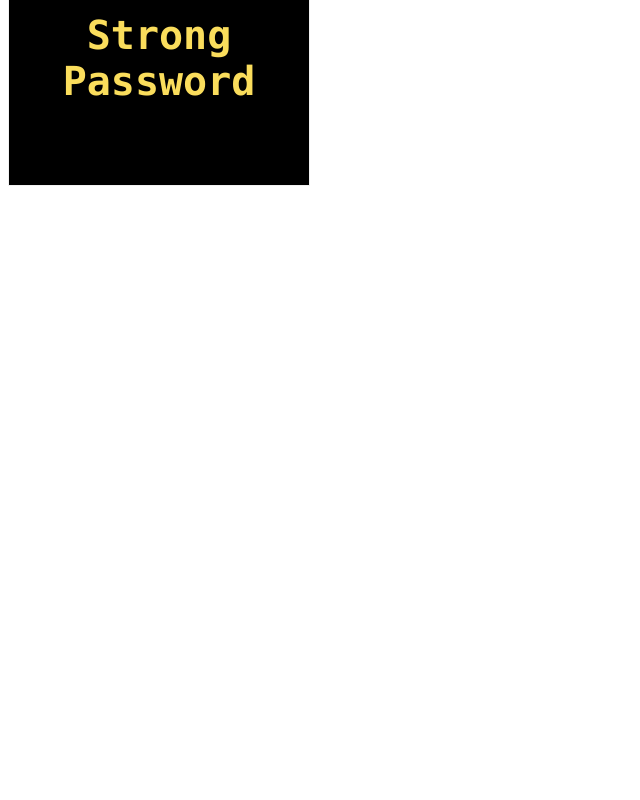
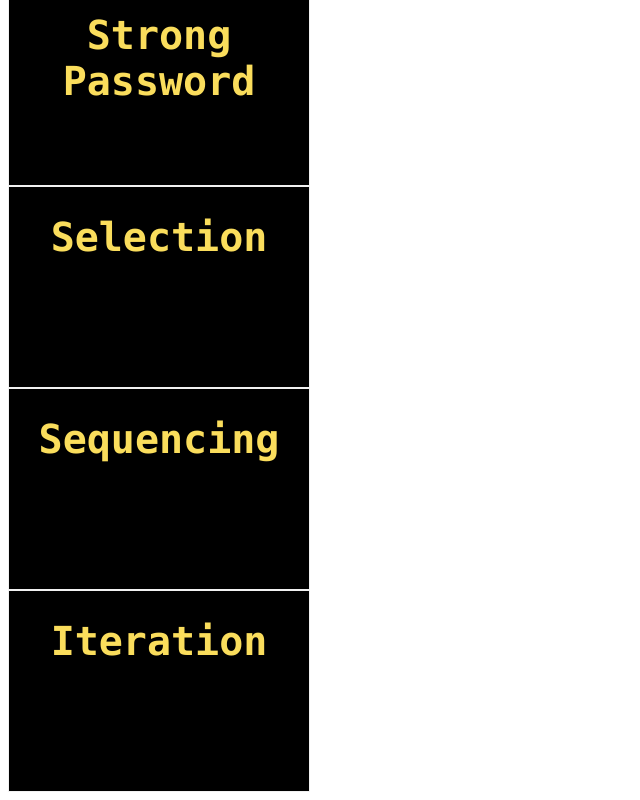
Before and after one commit to lbaerga/apcspVocab, a plain HTML site: page index.html in a window 1280 px wide. Shown: the part 428-1228 px from the top of the page, without its empty margins (0-640 px from the left). Before the commit the page ends 800 px from the top, so only its background shows below. Drawn offline with Linux system fonts and the light colour scheme.

Commit message:
updated to include 10/7"

```diff
--- a/index.html
+++ b/index.html
@@ -91,6 +91,39 @@
     </div>
   </div>
 </div>
+<div class="flip-card">
+  <div class="flip-card-inner">
+    <div class="flipCardFront">
+      <h1>Selection</h1>
+    </div>
+    <div class="flipCardBack">
+      <h1>Selection</h1>
+      <p>determines what part(s) of an algorithm are executed, based on a condition being true or false.</p>
+    </div>
+  </div>
+</div>
+<div class="flip-card">
+  <div class="flip-card-inner">
+    <div class="flipCardFront">
+      <h1>Sequencing</h1>
+    </div>
+    <div class="flipCardBack">
+      <h1>Sequencing</h1>
+      <p>application of each step of an algorithm in the order in which the code statements are given.</p>
+    </div>
+  </div>
+</div>
+<div class="flip-card">
+  <div class="flip-card-inner">
+    <div class="flipCardFront">
+      <h1>Iteration</h1>
+    </div>
+    <div class="flipCardBack">
+      <h1>Iteration</h1>
+      <p>is a repeating portion of an algorithm. Iteration repeats a specified number of times or until a given condition is met.</p>
+    </div>
+  </div>
+</div>
     <script src="script.js"></script>
   </body>
 </html>
```
